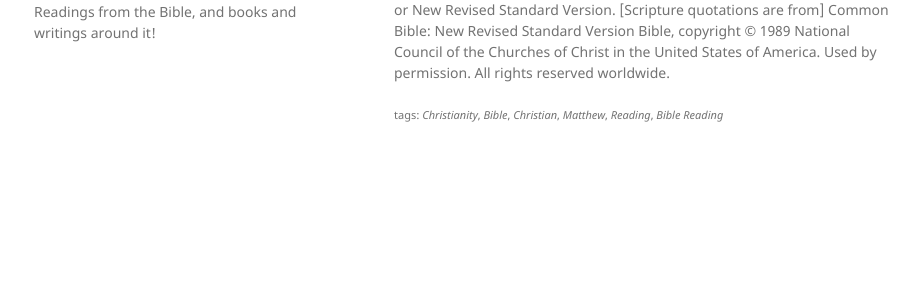
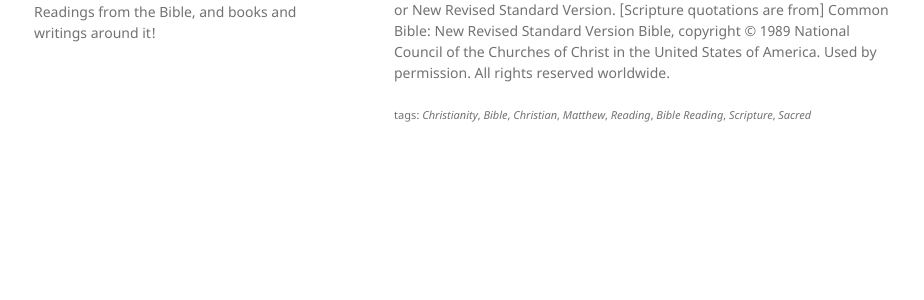
Before and after one commit to thejettanderson/example-podcast-page, a Jekyll site: the page built from _posts/2021-10-08-ep1.md, in a window 1280 px wide. Shown: the part 291-591 px from the top of the page, without its empty margins (176-1100 px from the left). Built offline with Jekyll 4.4.1, drawn with Linux system fonts in a browser that asks for light colours.

```diff
--- a/_posts/2021-10-08-ep1.md
+++ b/_posts/2021-10-08-ep1.md
@@ -8,6 +8,8 @@
 - Matthew
 - Reading
 - Bible Reading
+- Scripture
+- Sacred
 mp3-url:      "/assets/audio/Matthew_1_4.mp3"
 episode-type: full # or "trailer"
 explicit:     "no"
```
